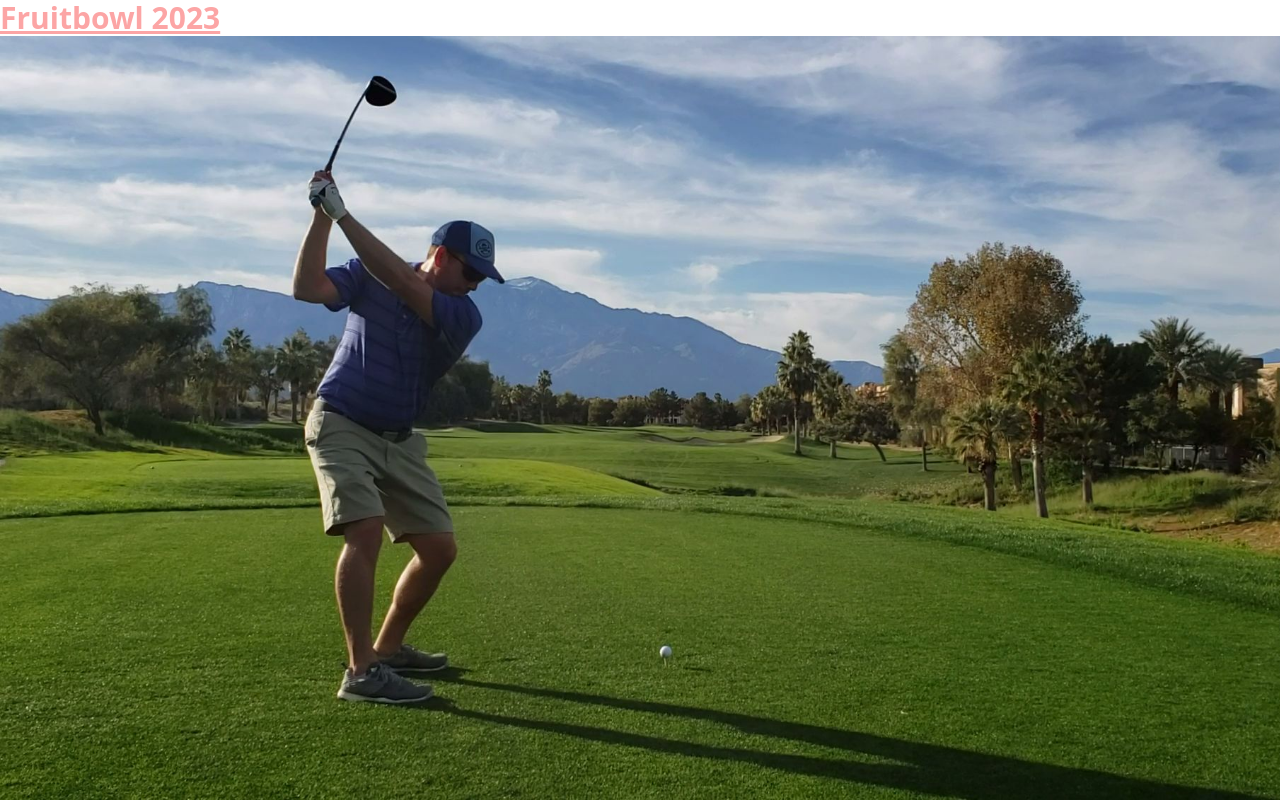
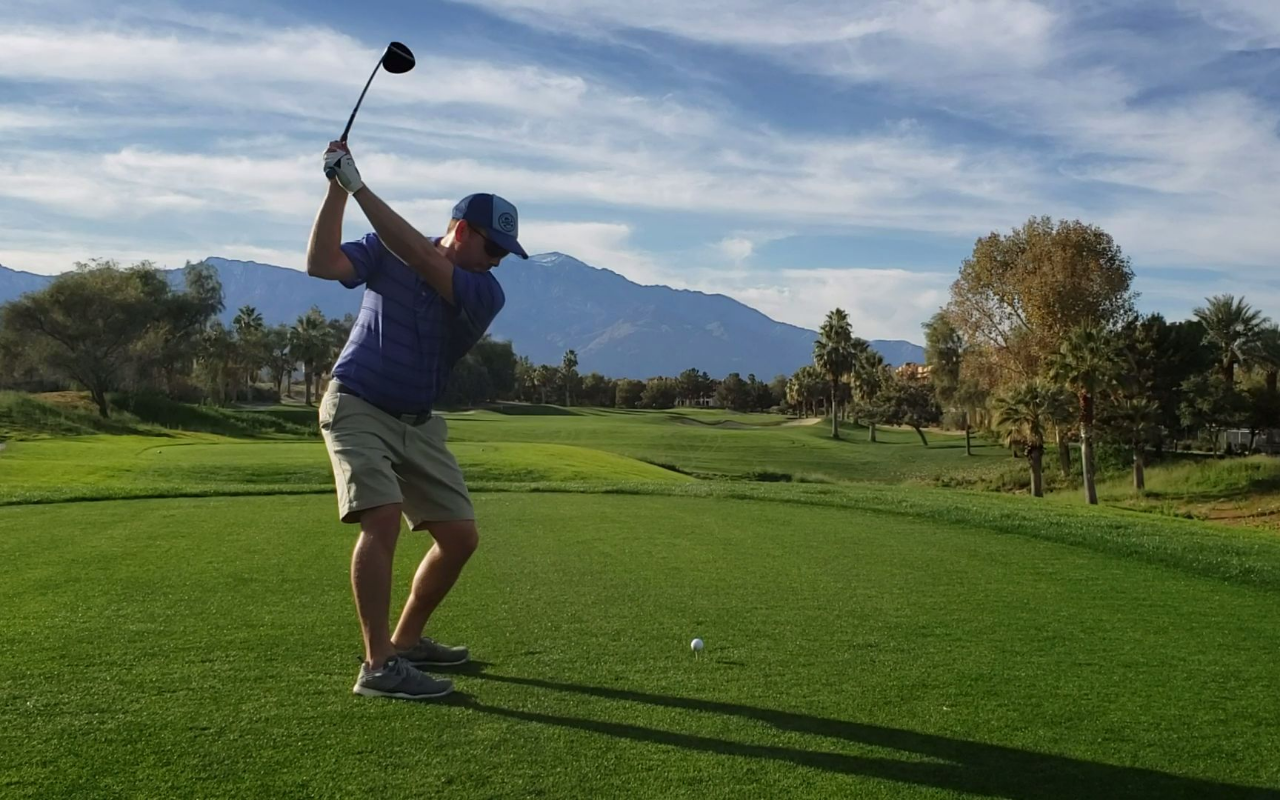
Before and after one commit to beazergood/fruitbowl, a SvelteKit app: page / in a window 1280 px wide. Built offline with nearby package versions, Linux system fonts and the light colour scheme.

Commit message:
refactor: page to only have Countdown component

```diff
--- a/src/routes/+page.svelte
+++ b/src/routes/+page.svelte
@@ -4,7 +4,6 @@
 
 <div class="flex justify-center h-screen">
     <div class="flex flex-col justify-center">
-        <h1 class="text-3xl font-bold underline text-red-300">Fruitbowl 2023</h1>
         <Countdown />
     </div>
 </div>
```
